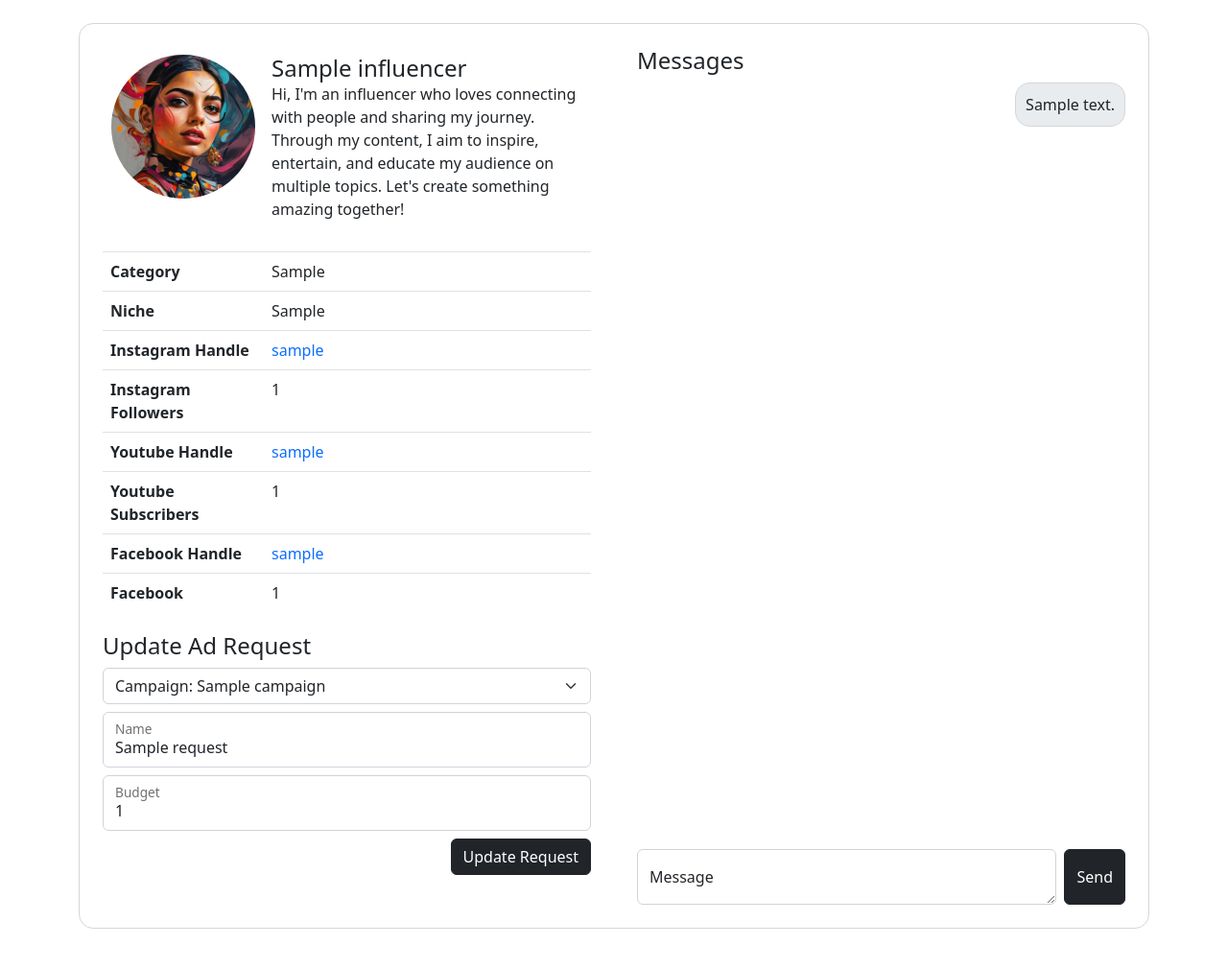
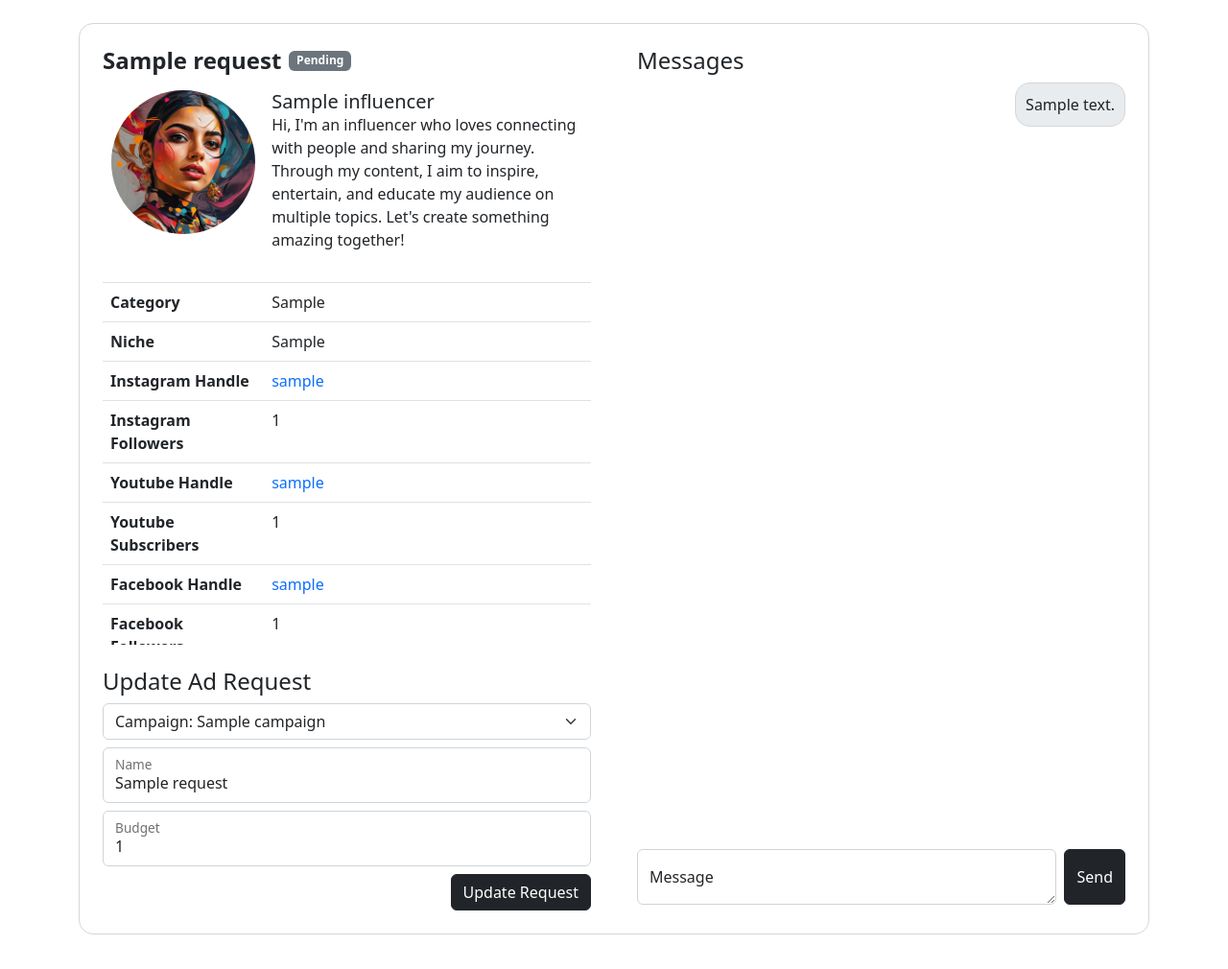
Before and after one commit to 21f1001662/IESCP-MAD-I, a Flask app: page /sponsor/ad_request/1 in a window 1280 px wide. Shown: the part 56-1066 px from the top of the page at 96% size. Run offline with Flask 3, Linux system fonts and the light colour scheme; a user stored in the database is signed in; tables that the repository leaves empty hold one stand-in row (values such as "Sample post"); parts of the project's set-up code (start-up, migrations or seed data) failed here and were passed over.

Commit message:
add ad_request title; change redirect on creating new ad

```diff
--- a/src/sponsor/views.py
+++ b/src/sponsor/views.py
@@ -167,7 +167,7 @@
         form.name.data = ad_request.name
         form.budget.data = ad_request.budget
         form.campaign.data = ad_request.campaign
-        return render_template("sponsor/ad_request.html", ad_request=ad_request, influencer=influencer, messages=messages, form=form, campaigns=campaigns, campaign_id=ad_request.campaign)
+        return render_template("sponsor/ad_request.html", ad_request=ad_request, influencer=influencer, messages=messages, form=form, campaigns=campaigns, campaign_id=ad_request.campaign, AdRequestStatusEnum=AdRequestStatusEnum)
     else:
         return redirect(url_for("sponsor.login"))
 
@@ -212,6 +212,7 @@
                 influencer=influencer.id
             )
             db.session.add(ad_request)
+            db.session.commit()
 
             message = Message(
                 message=form.message.data,
@@ -222,7 +223,7 @@
             db.session.commit()
 
             flash("Ad request Created successfully.", "success")
-            return redirect(f"/sponsor/campaigns/{form.campaign.data}")
+            return redirect(f"/sponsor/ad_request/{ad_request.id}")
         return render_template("sponsor/ad_request_form.html", influencer=influencer, form=form, campaigns=campaigns, campaign_id=campaign_id)
     else:
         return redirect(url_for("sponsor.login"))
--- a/src/templates/sponsor/ad_request.html
+++ b/src/templates/sponsor/ad_request.html
@@ -3,7 +3,7 @@
 
 <head>
     <meta charset="utf-8">
-    <title>Create Ad request</title>
+    <title>Ad request</title>
     <!-- meta -->
     <meta name="description" content="">
     <meta name="author" content="">
@@ -20,7 +20,6 @@
     {% include "sponsor/navbar.html" %}
     <div class="container">
         <!-- messages -->
-        <!-- messages -->
         {% with messages = get_flashed_messages(with_categories=true) %}
         {% if messages %}
         <div class="floating-messages">
@@ -35,6 +34,18 @@
         {% endwith %}
         <div class="create-ad-box-wrapper ad-box-border mt-4">
             <div class="create-ad-box p-4" style="border-radius: 0; border: 0px solid #d6d6d6;">
+                <p class="mb-2 d-flex align-items-center">
+                    <span class="fw-semibold h4 m-0">{{ ad_request.name }}</span>
+                    {% if ad_request.status == AdRequestStatusEnum.Pending %}
+                    <span class="badge text-bg-secondary ms-2 align-middle">Pending</span>
+                    {% elif ad_request.status == AdRequestStatusEnum.Accepted %}
+                    <span class="badge text-bg-success ms-2 align-middle">Accepted</span>
+                    {% elif ad_request.status == AdRequestStatusEnum.Seen %}
+                    <span class="badge text-bg-primary ms-2 align-middle">Seen</span>
+                    {% elif ad_request.status == AdRequestStatusEnum.Rejected %}
+                    <span class="badge text-bg-danger ms-2 align-middle">Rejected</span>
+                    {% endif %}
+                </p>
                 <div class="table-container">
                     <!-- left aligned descriptions.  -->
                     <div class="d-flex justify-content-between">
@@ -48,7 +59,7 @@
                                         </div>
                                     </th>
                                     <td style="vertical-align: bottom;">
-                                        <h4 class="mb-0">{{influencer.name}}</h4>
+                                        <h5 class="mb-0">{{influencer.name}}</h5>
                                         <p class="mb-4">
                                             Hi, I'm an influencer who loves connecting with people and sharing my
                                             journey. Through my content, I aim to inspire, entertain, and educate my
```
